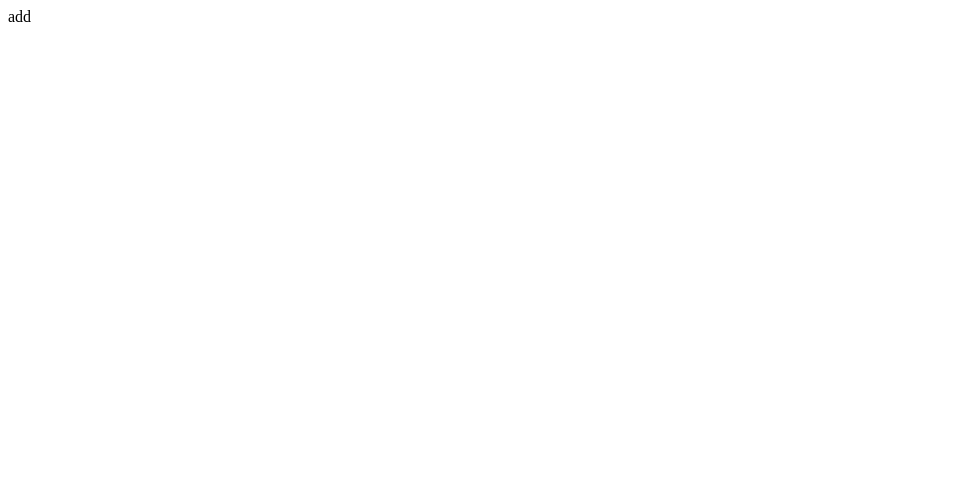
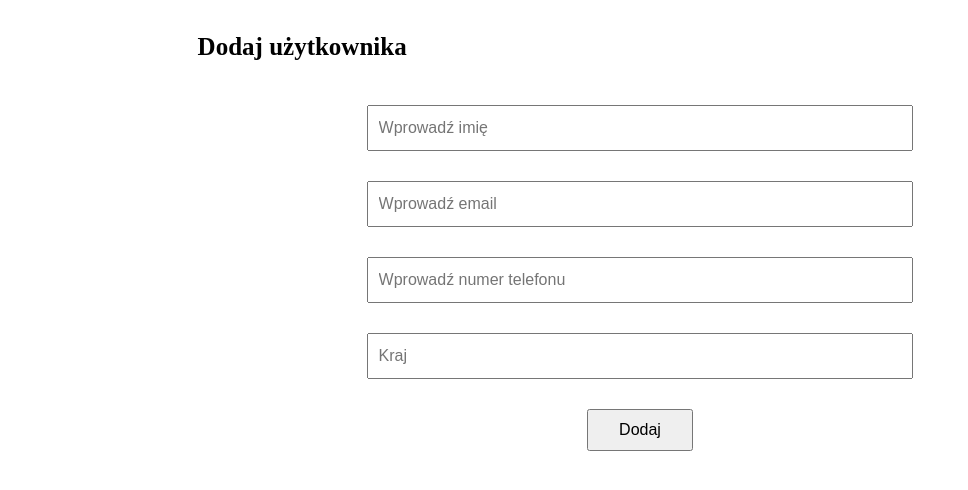
Before and after one commit to p738dev/ReactCRUDApp, a React (Create React App) app: page /add in a window 1280 px wide. Shown: the top 490 px of the page, without its empty margins (0-968 px from the left). Built offline with nearby package versions, Linux system fonts and the light colour scheme.

Commit message:
Styled AddUser component

```diff
--- /dev/null
+++ b/src/components/AddUser.css.js
@@ -0,0 +1,36 @@
+import styled from "styled-components";
+
+export const StyledAddContainer = styled.div`
+  width: 70%;
+  margin: 0 auto;
+`;
+
+export const StyledHeaderInformation = styled.h4`
+  font-size: 25px;
+  padding-bottom: 10px;
+`;
+
+export const StyledForm = styled.form`
+  display: flex;
+  flex-direction: column;
+  align-items: center;
+  row-gap: 30px;
+`;
+
+export const StyledInput = styled.input`
+  width: 60%;
+  height: 40px;
+  padding-left: 10px;
+  font-size: 16px;
+
+  &:hover {
+    transform: scale(0.97);
+    background-color: darkblue;
+  }
+`;
+
+export const StyledButton = styled.button`
+  padding: 10px 30px;
+  font-size: 16px;
+  cursor: pointer;
+`;
--- a/src/components/AddUser.js
+++ b/src/components/AddUser.js
@@ -1,7 +1,38 @@
 import React from "react";
 
+import {
+  StyledAddContainer,
+  StyledButton,
+  StyledForm,
+  StyledHeaderInformation,
+  StyledInput,
+} from "./AddUser.css";
+
 const AddUser = () => {
-  return <div>add</div>;
+  return (
+    <StyledAddContainer>
+      <StyledHeaderInformation>Dodaj użytkownika</StyledHeaderInformation>
+      <StyledForm>
+        <StyledInput
+          type="text"
+          placeholder="Wprowadź imię"
+        />
+        <StyledInput
+          type="text"
+          placeholder="Wprowadź email"
+        />
+        <StyledInput
+          type="number"
+          placeholder="Wprowadź numer telefonu"
+        />
+        <StyledInput
+          type="text"
+          placeholder="Kraj"
+        />
+        <StyledButton>Dodaj</StyledButton>
+      </StyledForm>
+    </StyledAddContainer>
+  );
 };
 
 export default AddUser;
--- a/src/components/Users.js
+++ b/src/components/Users.js
@@ -1,5 +1,4 @@
 import React from "react";
-
 const Users = () => {
   return <div>user</div>;
 };
```
